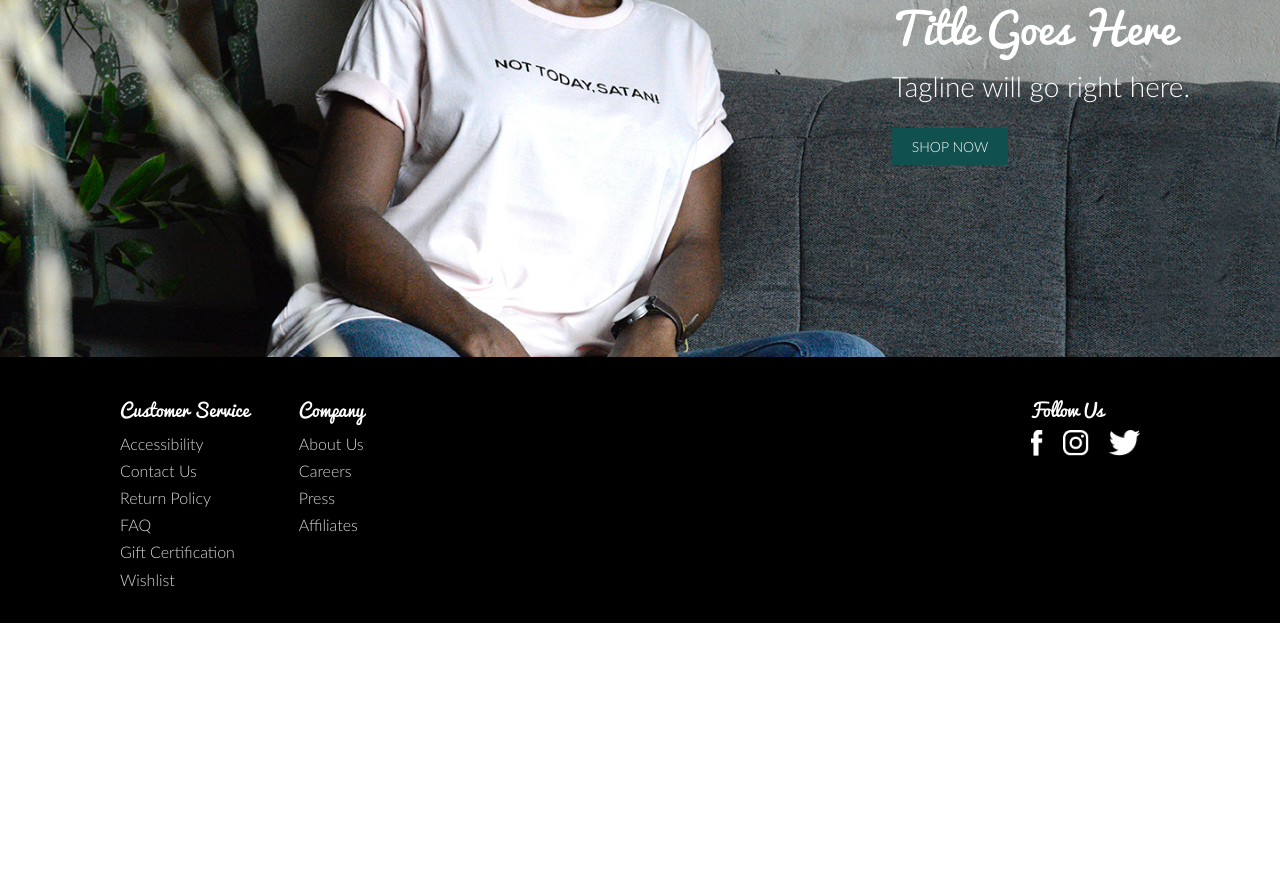
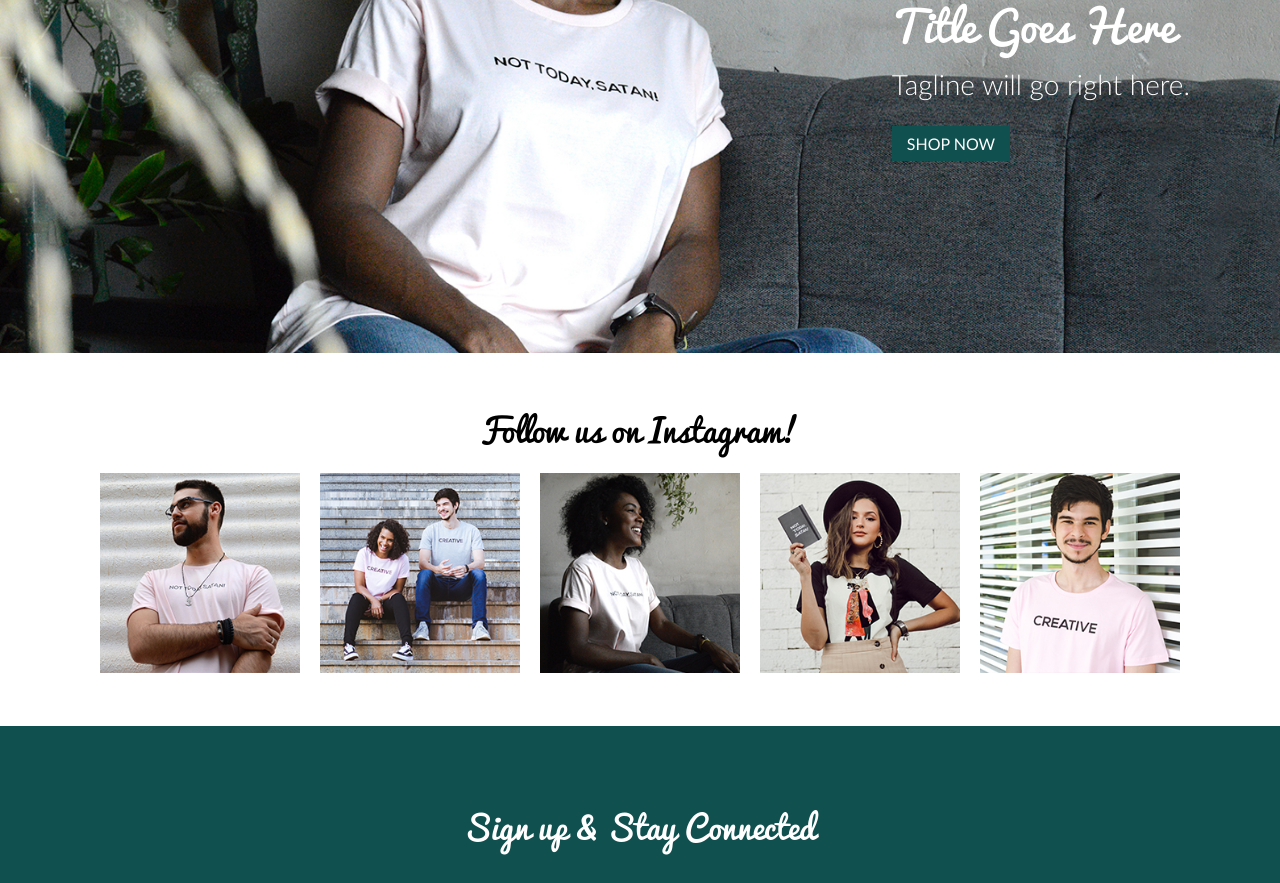
Before and after one commit to Klikz-US/DYODE, a React (Create React App) app: page / in a window 1280 px wide. Shown: the part 1880-2763 px from the top of the page. Before the commit the page ends 2503 px from the top, so only its background shows below. Built offline with nearby package versions, Linux system fonts and the light colour scheme.

Commit message:
instagram and newsletter update

```diff
--- a/src/App.css
+++ b/src/App.css
@@ -165,6 +165,11 @@
 	src: url("./assets/fonts/Lato-Light.ttf");
 }
 
+@font-face {
+	font-family: Lato-Regular;
+	src: url("./assets/fonts/Lato-Regular.ttf");
+}
+
 body,
 div,
 p,
@@ -174,11 +179,12 @@ span {
 	font-size: 16px;
 }
 
+input,
 .button {
-	font-family: Lato-Light;
-	padding: 10px 20px;
+	font-family: Lato-Regular;
+	padding: 8px 15px;
 	border: none;
-	font-size: 14px;
+	font-size: 16px;
 	cursor: pointer;
 }
 
@@ -188,10 +194,10 @@ span {
 	p,
 	a,
 	span {
-		font-family: Lato-Light;
 		font-size: 12px;
 	}
 
+	input,
 	.button {
 		padding: 7px 12px;
 		font-size: 10px;
@@ -305,6 +311,10 @@ h6 {
 
 .mt-2 {
 	margin-top: 20px;
+}
+
+.mb-3 {
+	margin-bottom: 30px;
 }
 
 .text-center {
@@ -641,3 +651,58 @@ h6 {
 	padding-top: 15%;
 	padding-bottom: 15%;
 }
+
+.instagram {
+	padding-top: 40px;
+	padding-bottom: 40px;
+}
+
+.instagram-wrapper {
+	display: grid;
+	grid-template-columns: 20% 20% 20% 20% 20%;
+}
+
+.instagram-inner {
+	padding: 10px;
+}
+
+.newsletter {
+	padding-top: 5%;
+	padding-bottom: 5%;
+}
+
+.newsletter-text {
+	width: 50%;
+}
+
+.newsletter-text p {
+	margin: 0;
+	font-family: Lato-Regular;
+	font-size: 18px;
+	letter-spacing: 0.5px;
+}
+
+.newsletter-form {
+	width: 50%;
+	text-align: center;
+}
+
+.newsletter-email {
+	width: 40%;
+	padding: 6px 15px;
+	background-color: white;
+	outline: none;
+	margin-right: 8px;
+	font-size: 18px;
+	line-height: 18px;
+	border: 2px solid transparent;
+}
+
+.newsletter-submit {
+	width: 25%;
+	border: 2px solid #fff;
+	padding: 8px 15px;
+	font-family: Pacifico;
+	font-size: 18px;
+	line-height: 1;
+}
--- a/src/sections/instagram.js
+++ b/src/sections/instagram.js
@@ -1,10 +1,35 @@
 import React from "react";
+
+import insta_img_1 from "../assets/images/Social_1.jpg";
+import insta_img_2 from "../assets/images/Social_2.jpg";
+import insta_img_3 from "../assets/images/Social_3.jpg";
+import insta_img_4 from "../assets/images/Social_4.jpg";
+import insta_img_5 from "../assets/images/Social_5.jpg";
 
 export default function SectionInsta() {
 	return (
 		<div className="row">
-			<div className="container-fluid instagram">
-				<div className="wrapper"></div>
+			<div className="container instagram">
+				<h2 className="instagram-title color-black text-center">
+					Follow us on Instagram!
+				</h2>
+				<div className="instagram-wrapper">
+					<div className="instagram-inner">
+						<img src={insta_img_1} width="100%" height="auto" alt="Instagram" />
+					</div>
+					<div className="instagram-inner">
+						<img src={insta_img_2} width="100%" height="auto" alt="Instagram" />
+					</div>
+					<div className="instagram-inner">
+						<img src={insta_img_3} width="100%" height="auto" alt="Instagram" />
+					</div>
+					<div className="instagram-inner">
+						<img src={insta_img_4} width="100%" height="auto" alt="Instagram" />
+					</div>
+					<div className="instagram-inner">
+						<img src={insta_img_5} width="100%" height="auto" alt="Instagram" />
+					</div>
+				</div>
 			</div>
 		</div>
 	);
--- a/src/sections/newsletter.js
+++ b/src/sections/newsletter.js
@@ -1,10 +1,35 @@
 import React from "react";
 
-export default function SectionNewsletter() {
+export default function SectionInsta() {
 	return (
-		<div className="row">
-			<div className="container-fluid newsletter">
-				<div className="wrapper"></div>
+		<div className="row bg-main">
+			<div className="container newsletter">
+				<h2 className="newsletter-title mb-3 color-white text-center">
+					Sign up & Stay Connected
+				</h2>
+				<div className="wrapper">
+					<div className="newsletter-text color-white">
+						<p>
+							Sign up for the newsletter and get 20% off! Gain access to
+							exclusive offers and be the first to know when new stuff drops!
+						</p>
+					</div>
+					<div className="newsletter-form">
+						<input
+							type="email"
+							name="email"
+							placeholder="Your Email Address"
+							className="newsletter-email"
+						/>
+						<button
+							type="submit"
+							name="submit"
+							className="newsletter-submit button color-white bg-main"
+						>
+							Subscribe
+						</button>
+					</div>
+				</div>
 			</div>
 		</div>
 	);
```
